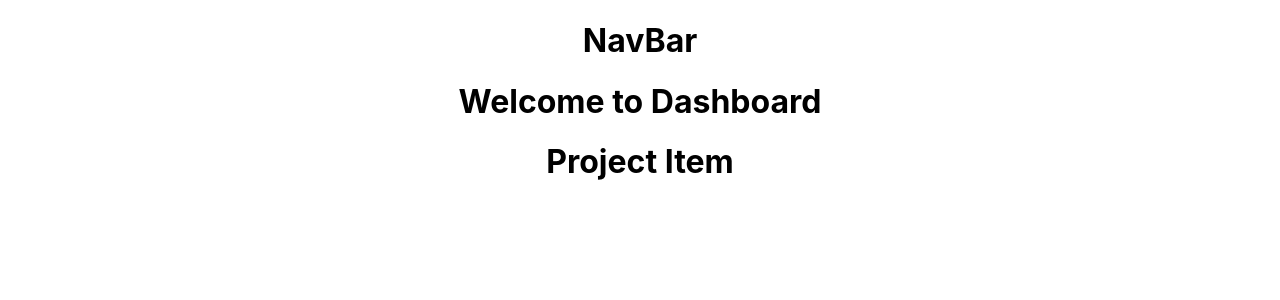
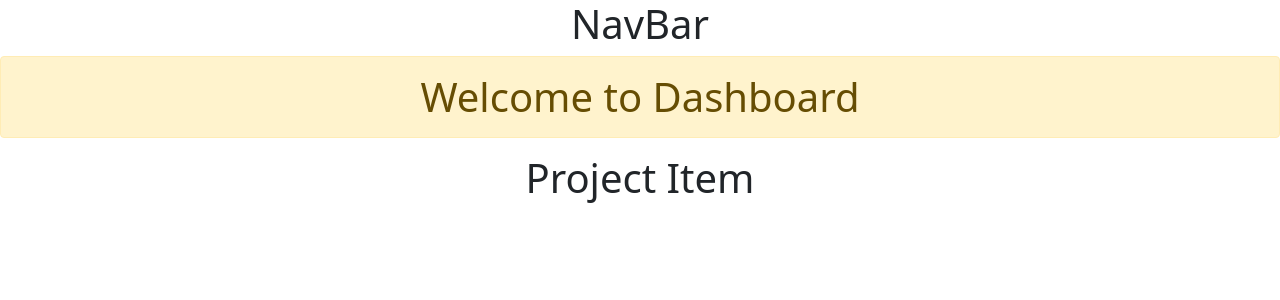
Before and after one commit to GilbertII/PPMTool, a React (Create React App) app in the folder ppmtool-react-client/: page / in a window 1280 px wide. Shown: the top 300 px of the page. Built offline with nearby package versions, Linux system fonts and the light colour scheme.

Commit message:
Bringing Bootstrap from 4 to 5

```diff
--- a/ppmtool-react-client/package.json
+++ b/ppmtool-react-client/package.json
@@ -6,9 +6,10 @@
     "@testing-library/jest-dom": "^5.14.1",
     "@testing-library/react": "^11.2.7",
     "@testing-library/user-event": "^12.8.3",
+    "bootstrap": "^5.1.3",
     "react": "^17.0.2",
     "react-dom": "^17.0.2",
-    "react-scripts": "4.0.3",
+    "react-scripts": "^5.0.1",
     "typescript": "^4.3.5",
     "web-vitals": "^1.1.2"
   },
--- a/ppmtool-react-client/src/App.js
+++ b/ppmtool-react-client/src/App.js
@@ -1,6 +1,7 @@
 import "./App.css";
 import Header from "./components/layout/Header";
 import Dashboard from "./components/Dashboard";
+import "bootstrap/dist/css/bootstrap.min.css";
 
 function App() {
   return (
--- a/ppmtool-react-client/src/components/Dashboard.js
+++ b/ppmtool-react-client/src/components/Dashboard.js
@@ -6,7 +6,7 @@
   render() {
     return (
       <div>
-        <h1>Welcome to Dashboard</h1>
+        <h1 className="alert alert-warning">Welcome to Dashboard</h1>
         <ProjectItem />
       </div>
     );
```
Also changed, not shown: 1 other file (tests, documents, lock files or other folders).
